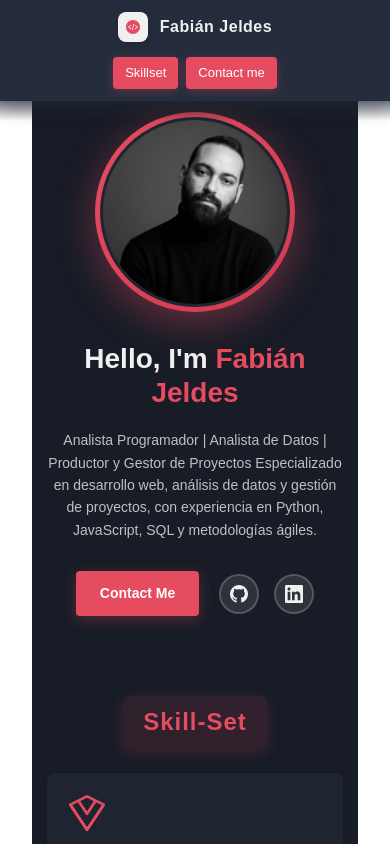
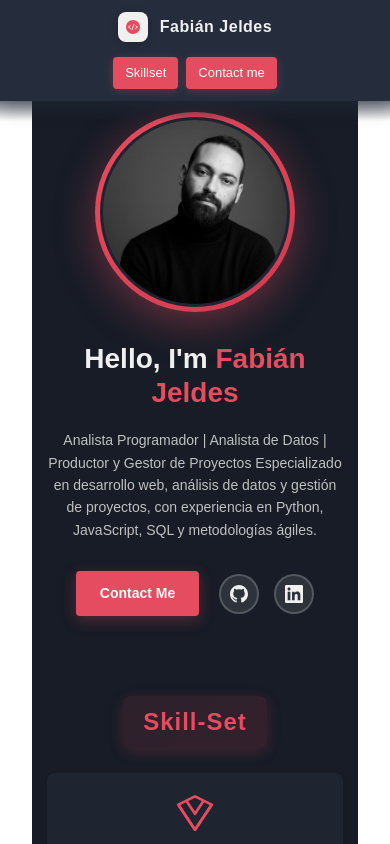
Before and after one commit to Fabian-Jeldes/Entregas_FrontEnd_UNAB, a Vue app: page / in a window 390 px wide. Shown: the top 844 px of the page. Built offline with nearby package versions, Linux system fonts and the light colour scheme.

Commit message:
Center align project info and tech tags in Projects and Skillset components

```diff
--- a/src/components/Projects.vue
+++ b/src/components/Projects.vue
@@ -289,6 +289,11 @@ export default {
 
   .project-info {
     padding: 20px;
+    text-align: center;
+  }
+
+  .project-tech {
+    justify-content: center;
   }
 
   .project-name {
@@ -329,6 +334,11 @@ export default {
 
   .project-info {
     padding: 18px;
+    text-align: center;
+  }
+
+  .project-tech {
+    justify-content: center;
   }
 
   .project-name {
--- a/src/components/Skillset.vue
+++ b/src/components/Skillset.vue
@@ -208,6 +208,12 @@ export default {
 
   .skill-card {
     padding: 25px;
+    text-align: center;
+  }
+
+  .icon-placeholder {
+    margin-left: auto;
+    margin-right: auto;
   }
 
   .skill-card h4 {
@@ -235,12 +241,15 @@ export default {
 
   .skill-card {
     padding: 20px;
+    text-align: center;
   }
 
   .icon-placeholder {
     width: 40px;
     height: 40px;
     margin-bottom: 12px;
+    margin-left: auto;
+    margin-right: auto;
   }
 
   .skill-card h4 {
```
